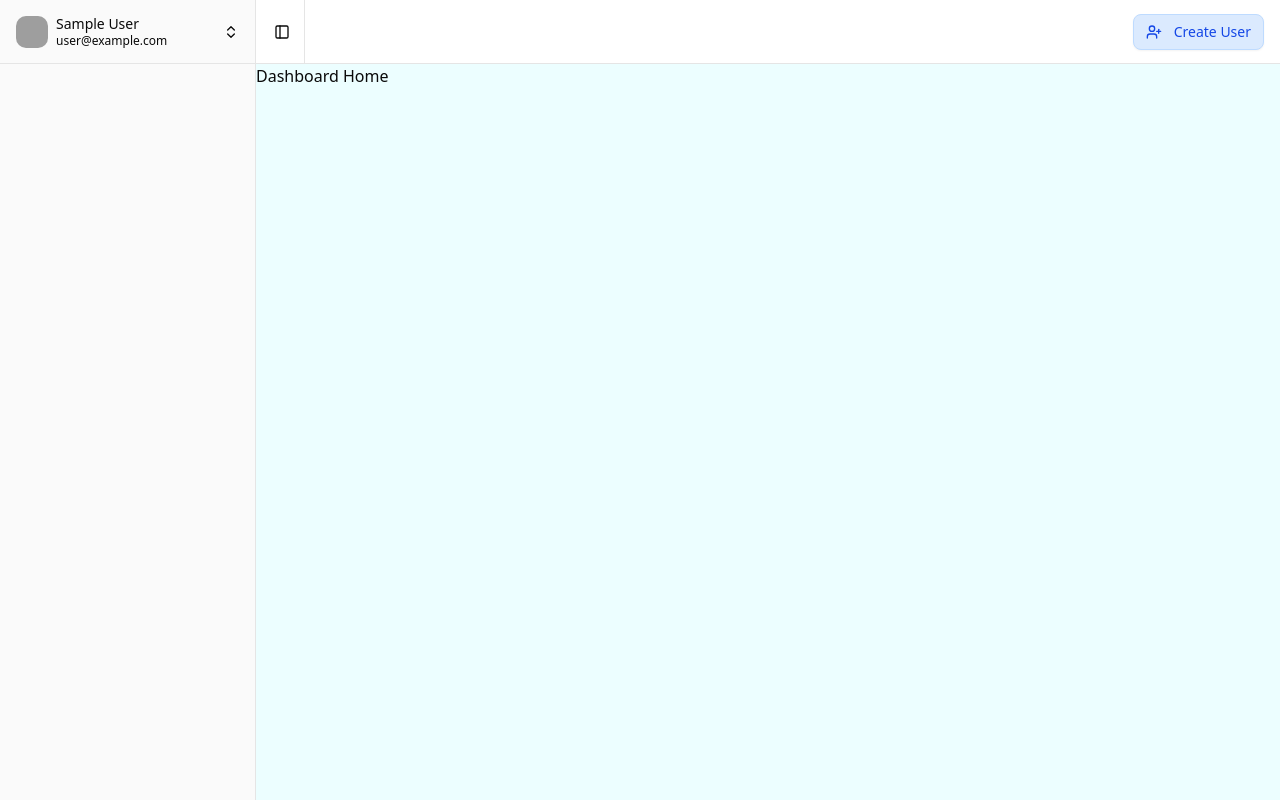
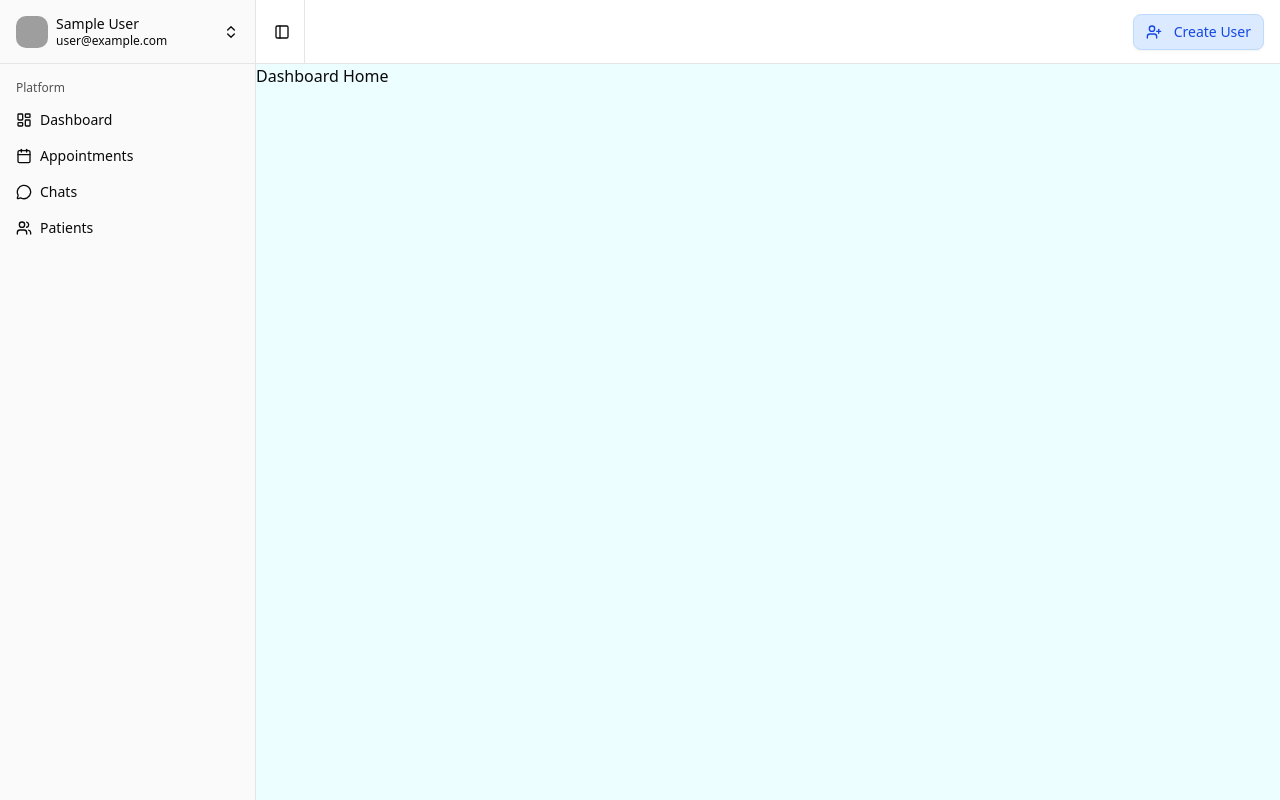
Before and after one commit to gabrielh-muniz/aleia-chatbot, a React (Vite) app in the folder frontend/: page /dashboard in a window 1280 px wide. Built offline with nearby package versions, Linux system fonts and the light colour scheme; no server answers; sample sign-in values are in the browser's storage; grey boxes are pictures that could not be loaded.

Commit message:
feat: list the navigation items on the sidebar with a navigation constant object

```diff
--- a/frontend/src/components/AppSidebar.jsx
+++ b/frontend/src/components/AppSidebar.jsx
@@ -2,11 +2,18 @@ import {
   Sidebar,
   SidebarHeader,
   SidebarContent,
+  SidebarGroup,
+  SidebarGroupLabel,
+  SidebarGroupContent,
+  SidebarMenu,
+  SidebarMenuItem,
+  SidebarMenuButton,
 } from "@/components/ui/sidebar";
 import { useAuthStore } from "@/store/auth";
 import { Navigate, useNavigate } from "react-router-dom";
 import { catchError } from "@/lib/errorHandler";
 import NavUser from "@/components/NavUser";
+import { NAVIGATION_DATA } from "@/constants/navigation";
 
 function AppSidebar() {
   const navigate = useNavigate();
@@ -27,7 +34,38 @@ function AppSidebar() {
       <SidebarHeader className="border-sidebar-border h-16 border-b">
         <NavUser user={user} handleLogout={handleLogout} />
       </SidebarHeader>
-      <SidebarContent></SidebarContent>
+      <SidebarContent>
+        {NAVIGATION_DATA.navMain.map((item) => (
+          <SidebarGroup key={item.title}>
+            <SidebarGroupLabel>{item.title}</SidebarGroupLabel>
+            <SidebarGroupContent>
+              <SidebarMenu>
+                {item.items.map((item) => (
+                  <SidebarMenuItem key={item.title}>
+                    <SidebarMenuButton isActive={item.isActive}>
+                      {item.icon && <item.icon />}
+                      <a href={item.url}>{item.title}</a>
+                    </SidebarMenuButton>
+                  </SidebarMenuItem>
+                ))}
+              </SidebarMenu>
+            </SidebarGroupContent>
+          </SidebarGroup>
+        ))}
+        {/* <SidebarGroup>
+          <SidebarGroupLabel>Platform</SidebarGroupLabel>
+          <SidebarGroupContent>
+            <SidebarMenu>
+              <SidebarMenuItem>
+                <SidebarMenuButton>
+                  <LayoutDashboard className="size-4" />
+                  <span>Dashboard</span>
+                </SidebarMenuButton>
+              </SidebarMenuItem>
+            </SidebarMenu>
+          </SidebarGroupContent>
+        </SidebarGroup> */}
+      </SidebarContent>
     </Sidebar>
   );
 }
--- /dev/null
+++ b/frontend/src/constants/navigation.js
@@ -0,0 +1,34 @@
+import { LayoutDashboard, Calendar, MessageCircle, Users } from "lucide-react";
+
+const NAVIGATION_DATA = {
+  navMain: [
+    {
+      title: "Platform",
+      url: "#",
+      items: [
+        {
+          title: "Dashboard",
+          url: "#",
+          icon: LayoutDashboard,
+        },
+        {
+          title: "Appointments",
+          url: "#",
+          icon: Calendar,
+        },
+        {
+          title: "Chats",
+          url: "#",
+          icon: MessageCircle,
+        },
+        {
+          title: "Patients",
+          url: "#",
+          icon: Users,
+        },
+      ],
+    },
+  ],
+};
+
+export { NAVIGATION_DATA };
```
